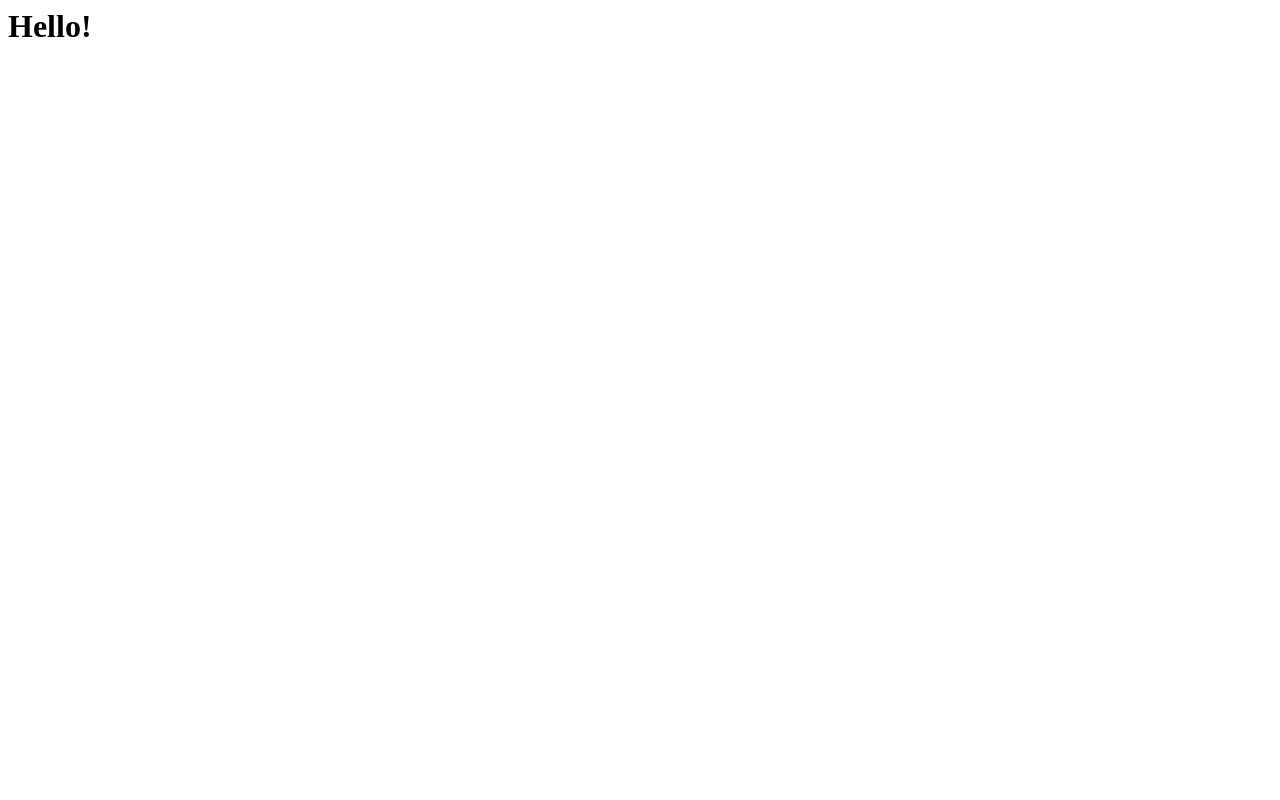
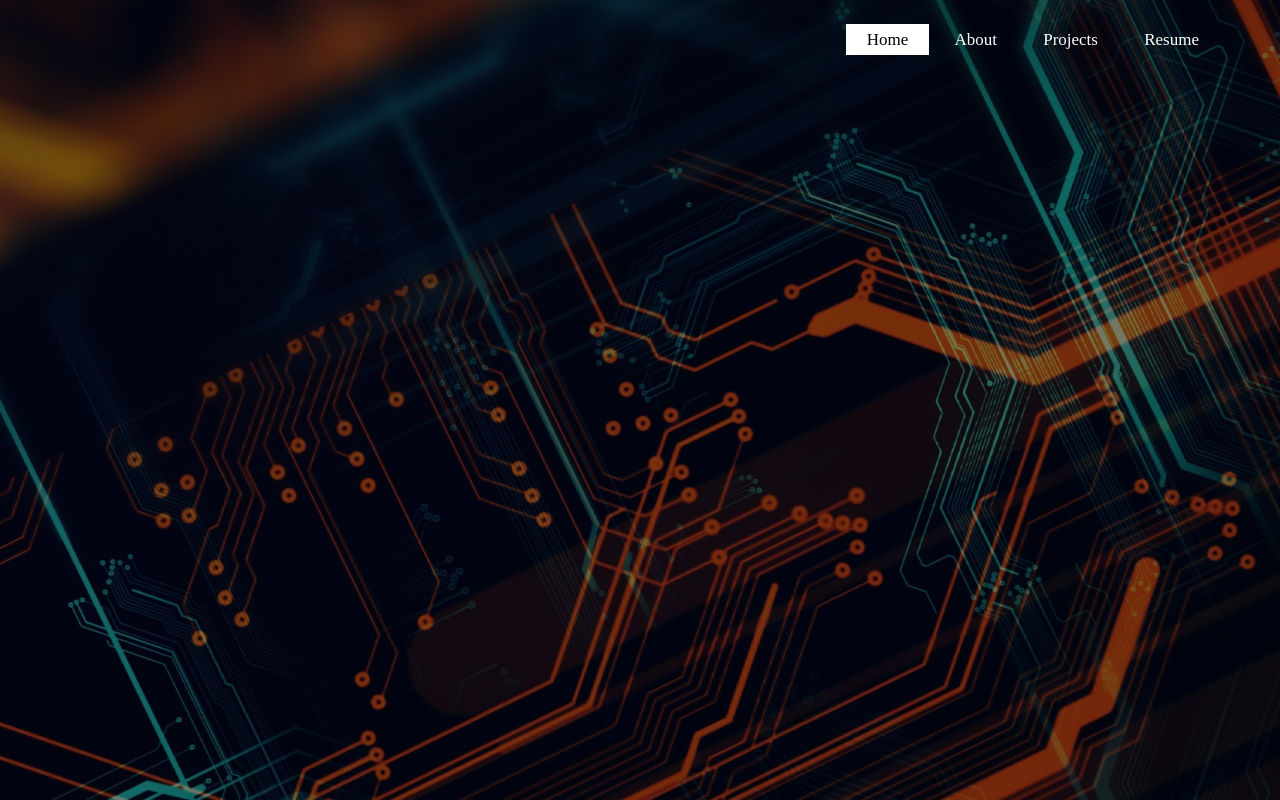
Before and after one commit to jek181/Website, a plain HTML site: page index.html in a window 1280 px wide. Drawn offline with Linux system fonts and the light colour scheme.

Commit message:
Update One. Base Website.

```diff
--- a/index.html
+++ b/index.html
@@ -1 +1,19 @@
-<h1>Hello!</h1>
+<!DOCTYPE html>
+<html lang="en">
+<head>
+    <title>Jennifer Kish</title>
+    <link rel="stylesheet" href="style.css">
+</head>
+<body>
+    <header>
+        <div class="main">
+            <ul>
+                <li class="active"><a href="#">Home</a></li>
+                <li><a href="#">About</a></li>
+                <li><a href="#">Projects</a></li>
+                <li><a href="#">Resume</a></li>
+            </ul>
+        </div>
+    </header>
+</body>
+</html>
--- /dev/null
+++ b/style.css
@@ -0,0 +1,47 @@
+*{
+    margin: 0px;
+
+    padding: 0px;
+
+    font-family: Century;
+
+}
+
+header{
+    background-image: linear-gradient(rgba(0,0,0,0.5),rgba(0,0,0,0.5),rgba(0,0,0,0.5)),url(../b2.jpg);
+    height: 100vh;
+    background-size: cover;
+    background-position: center;
+    min-height: 100px;
+}
+
+ul{
+    float: right;
+    list-style-type: none;
+    margin-top: 30px;
+    min-height: 400px;
+    margin-right: 60px;
+    font-size: 17px;
+}
+
+ul li{
+    display: inline-block;
+}
+
+ul li a{
+    text-decoration: none;
+    color: #fff;
+    padding: 5px 20px;
+    border: 1px solid transparent;
+    transition: 0.5 ease;
+}
+
+ul li a:hover{
+    background-color: #fff;
+    color: #000;
+}
+
+ul li.active a{
+    background-color: #fff;
+    color: #000;
+}
```
Also changed, not shown: b2.jpg (added).
